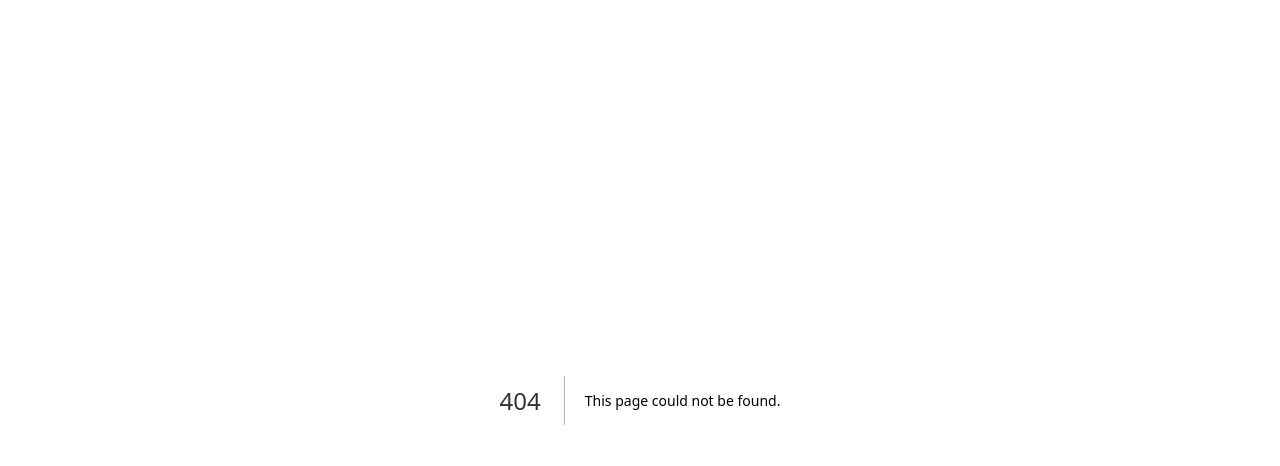
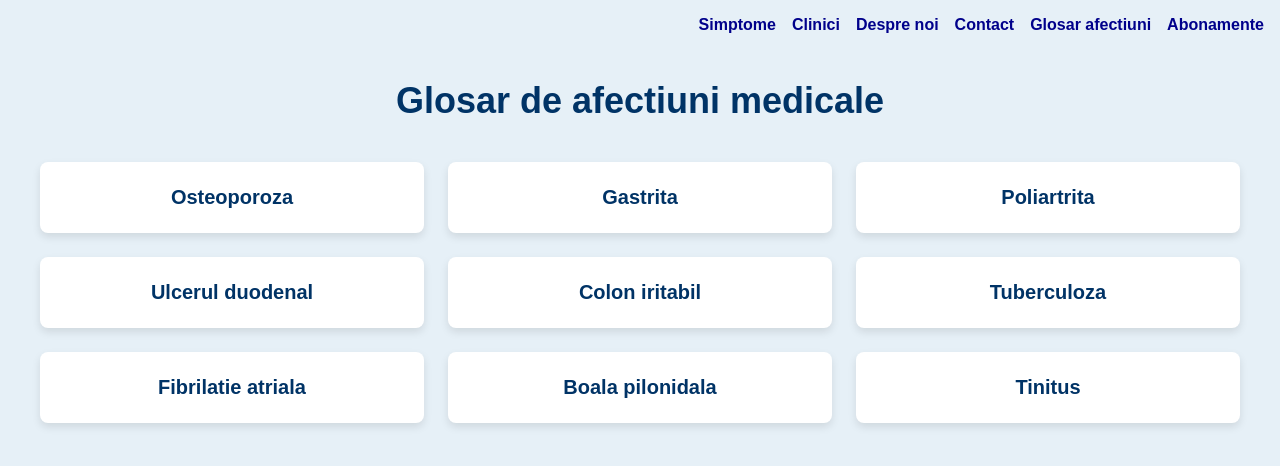
Before and after one commit to ACroitoru188/MetaPRO-AplicatieProgramariMedicale, a Next.js app in the folder medic-line/: page /glosar in a window 1280 px wide. Before the commit this address had no page. Shown: the top 466 px of the page. Built offline with nearby package versions, Linux system fonts and the light colour scheme.

Commit message:
Glosar de afcetiuni, contact

```diff
--- /dev/null
+++ b/medic-line/src/app/contact/styles.css
@@ -0,0 +1,47 @@
+body{
+    background-color: #e6f0f7;
+}
+
+.contact-wrapper {
+    text-align: center;
+    padding: 48px 16px;
+    color: #003366;
+}
+
+.contact-wrapper h1 {
+    font-size: 36px;
+    margin-bottom: 16px;
+    color: #003366;
+}
+
+.contact-wrapper p {
+    font-size: 18px;
+    margin-bottom: 40px;
+    color: #003366;
+}
+
+.contact-grid {
+    display: flex;
+    flex-direction: column;
+    gap: 24px;
+    max-width: 600px;
+    margin: 0 auto;
+}
+
+.contact-box {
+    background-color: white;
+    padding: 24px;
+    border-radius: 8px;
+    box-shadow: 0 4px 8px rgba(0, 0, 0, 0.1);
+    color: #003366;
+}
+
+.contact-box h2 {
+    color: #0066cc;
+    margin-bottom: 8px;
+}
+
+.contact-box p {
+    color: #003366;
+    font-size: 18px;
+}
--- /dev/null
+++ b/medic-line/src/app/glosar/page.jsx
@@ -0,0 +1,55 @@
+"use client";
+import React, { useState } from "react";
+import Navbar from "@/app/navbar";
+import "./styles.css";
+
+const conditions = [
+    {name: "Osteoporoza", description: "Osteoporoza este o afecțiune care face oasele fragile și mai susceptibile la fracturi."},
+    {name: "Gastrita", description: "Gastrita reprezintă inflamația mucoasei stomacului, care poate cauza dureri abdominale și indigestie."},
+    {name: "Poliartrita", description: "Poliartrita este o boală autoimună care provoacă inflamații ale articulațiilor, afectând mișcarea."},
+    {name: "Ulcerul duodenal", description: "Ulcerul duodenal este o leziune deschisă pe mucoasa duodenului, care poate cauza dureri abdominale și indigestie."},
+    {name: "Colon iritabil", description: "Colonul iritabil este o afecțiune ce afectează tractul gastrointestinal, cauzând crampe, balonare și diaree sau constipație."},
+    {name: "Tuberculoza", description: "Tuberculoza este o infecție bacteriană care afectează de obicei plămânii, dar poate afecta și alte părți ale corpului."},
+    {name: "Fibrilatie atriala", description: "Fibrilația atrială este o tulburare de ritm cardiac care poate cauza palpitații, oboseală și un risc crescut de accident vascular cerebral."},
+    {name: "Boala pilonidala", description: "Boala pilonidală apare atunci când un abces sau o infecție se formează la baza coloanei vertebrale, adesea în apropierea zonei de contact cu scaunul."},
+    {name: "Tinitus", description: "Tinitus este o afecțiune în care o persoană percepe sunete în ureche, chiar și atunci când nu există niciun zgomot extern."},
+];
+
+export default function Glosar() {
+    const [selectedCondition, setSelectedCondition] = useState(null);
+
+    const handleConditionClick = (name) => {
+        setSelectedCondition(name);
+    };
+
+    const selectedConditionDetails = conditions.find(
+        (condition) => condition.name === selectedCondition
+    );
+
+    return (
+        <div>
+            <Navbar />
+            <main className="glossary-container">
+                <h1>Glosar de afectiuni medicale</h1>
+                <div className="conditions-grid">
+                    {conditions.map((condition, index) => (
+                        <div
+                            key={index}
+                            className="condition-card"
+                            onClick={() => handleConditionClick(condition.name)}
+                        >
+                            <h2>{condition.name}</h2>
+                        </div>
+                    ))}
+                </div>
+
+                {selectedConditionDetails && (
+                    <div className="condition-details">
+                        <h2>{selectedConditionDetails.name}</h2>
+                        <p>{selectedConditionDetails.description}</p>
+                    </div>
+                )}
+            </main>
+        </div>
+    );
+}
--- /dev/null
+++ b/medic-line/src/app/glosar/styles.css
@@ -0,0 +1,69 @@
+body{
+    background-color: #e6f0f7;
+}
+.glossary-container {
+    background-color: #e6f0f7;
+    padding: 40px;
+    text-align: center;
+    color: #003366;
+}
+
+.glossary-container h1 {
+    font-size: 36px;
+    margin-top: 40px;
+    margin-bottom: 40px;
+    color: #003366;
+}
+
+.conditions-grid {
+    display: grid;
+    grid-template-columns: repeat(3, 1fr);
+    gap: 24px;
+    max-width: 1200px;
+    margin: 0 auto;
+}
+
+.condition-card {
+    background-color: #fff;
+    padding: 24px;
+    border-radius: 8px;
+    box-shadow: 0 4px 8px rgba(0, 0, 0, 0.1);
+    cursor: pointer;
+    transition: transform 0.3s ease;
+}
+
+.condition-card h2 {
+    font-size: 20px;
+    color: #003366;
+}
+
+.condition-card:hover {
+    transform: scale(1.05);
+}
+
+.condition-details {
+    background-color: #fff;
+    padding: 32px;
+    margin-top: 40px;
+    border-radius: 8px;
+    box-shadow: 0 4px 8px rgba(0, 0, 0, 0.1);
+    max-width: 800px;
+    margin: 40px auto;
+}
+
+.condition-details h2 {
+    font-size: 28px;
+    color: #003366;
+    margin-bottom: 20px;
+}
+
+.condition-details p {
+    font-size: 18px;
+    color: #004999;
+}
+
+@media (max-width: 768px) {
+    .conditions-grid {
+        grid-template-columns: 1fr 1fr;
+    }
+}
--- /dev/null
+++ b/medic-line/src/app/styles.css
@@ -0,0 +1,68 @@
+.navbar {
+    background-color: #003366;
+    color: white;
+    padding: 12px 24px;
+    position: relative;
+    z-index: 10;
+}
+h1{
+    color: white;
+}
+
+.navbar ul {
+    display: flex;
+    list-style: none;
+    gap: 20px;
+    margin: 0;
+    padding: 0;
+    font-weight: bold;
+}
+
+.navbar li a {
+    color: white;
+    text-decoration: none;
+}
+
+.video-section {
+    position: relative;
+    height: 80vh;
+    overflow: hidden;
+}
+
+.background-video {
+    width: 100%;
+    height: 100%;
+    object-fit: cover;
+    pointer-events: none;
+}
+
+.overlay-content {
+    position: absolute;
+    top: 0;
+    left: 0;
+    z-index: 2;
+    width: 100%;
+    height: 100%;
+    display: flex;
+    justify-content: space-between;
+    align-items: center;
+    padding: 40px;
+    color: white;
+    background: rgba(0, 0, 0, 0.3);
+}
+
+.left-content h1 {
+    font-size: 48px;
+    margin-bottom: 20px;
+}
+
+.right-buttons .home-button {
+    background-color: #3399cc;
+    padding: 12px 24px;
+    margin: 10px;
+    border: none;
+    border-radius: 8px;
+    font-size: 16px;
+    color: white;
+    text-decoration: none;
+}
```
Also changed, not shown: medic-line/src/app/contact/page.jsx (added, +36 -0 lines), medic-line/src/app/page.js (+35 -21 lines), medic-line/src/app/simptoms/styles.css (+4 -4 lines).
